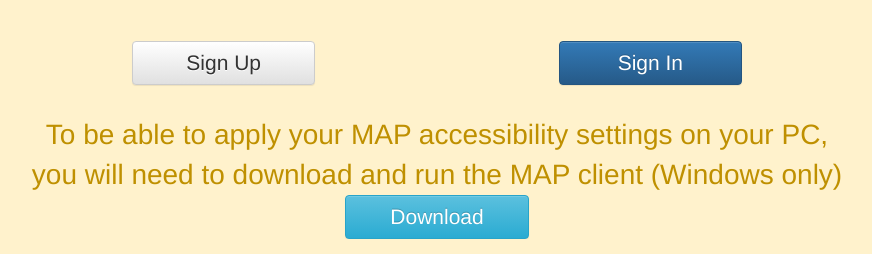
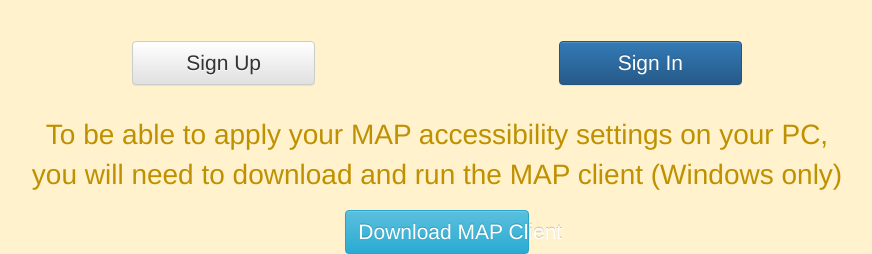
Before and after one commit to inuitwallet/MAP-portal, a Django app: template map/templates/index.html in a window 1280 px wide. Shown: the part 719-973 px from the top of the page, without its empty margins (203-1075 px from the left). Run offline with Django 3.2, Linux system fonts and the light colour scheme; the template is opened without the code that fills it, so the values that code supplies are empty; parts of the project's set-up code (start-up, migrations or seed data) failed here and were passed over; some libraries are stand-ins or nearby versions.

Commit message:
add download link to profile page too

```diff
--- a/map/static/css/main.css
+++ b/map/static/css/main.css
@@ -9,6 +9,10 @@ body {
 
 .row.top-pad {
     padding-top: 30px;
+}
+
+.download {
+    padding-top: 15px;
 }
 
 .jisc-logo {
--- a/map/templates/index.html
+++ b/map/templates/index.html
@@ -61,8 +61,8 @@
             <div class="col-md-8 col-md-offset-2 text-center blurb">
                 To be able to apply your MAP accessibility settings on your PC, you will need to download and run the MAP client (Windows only)
             </div>
-            <div class="col-md-2 col-md-offset-5">
-                <a href="https://github.com/inuitwallet/MAP/releases/download/0.3/map.exe" class="btn btn-info full">Download</a>
+            <div class="col-md-2 col-md-offset-5 download">
+                <a href="https://github.com/inuitwallet/MAP/releases/download/0.3/map.exe" class="btn btn-info full">Download MAP Client</a>
             </div>
         </div>
     </div>
--- a/map/templates/map/profile_form.html
+++ b/map/templates/map/profile_form.html
@@ -9,6 +9,7 @@
 
 {% block content %}
 <div class="col-md-10 col-md-offset-1">
+  <a href="https://github.com/inuitwallet/MAP/releases/download/0.3/map.exe" class="btn btn-info full">Download MAP Client</a>
   <form action="" enctype="multipart/form-data" method="post">
     {% csrf_token %}
     <fieldset>
```
